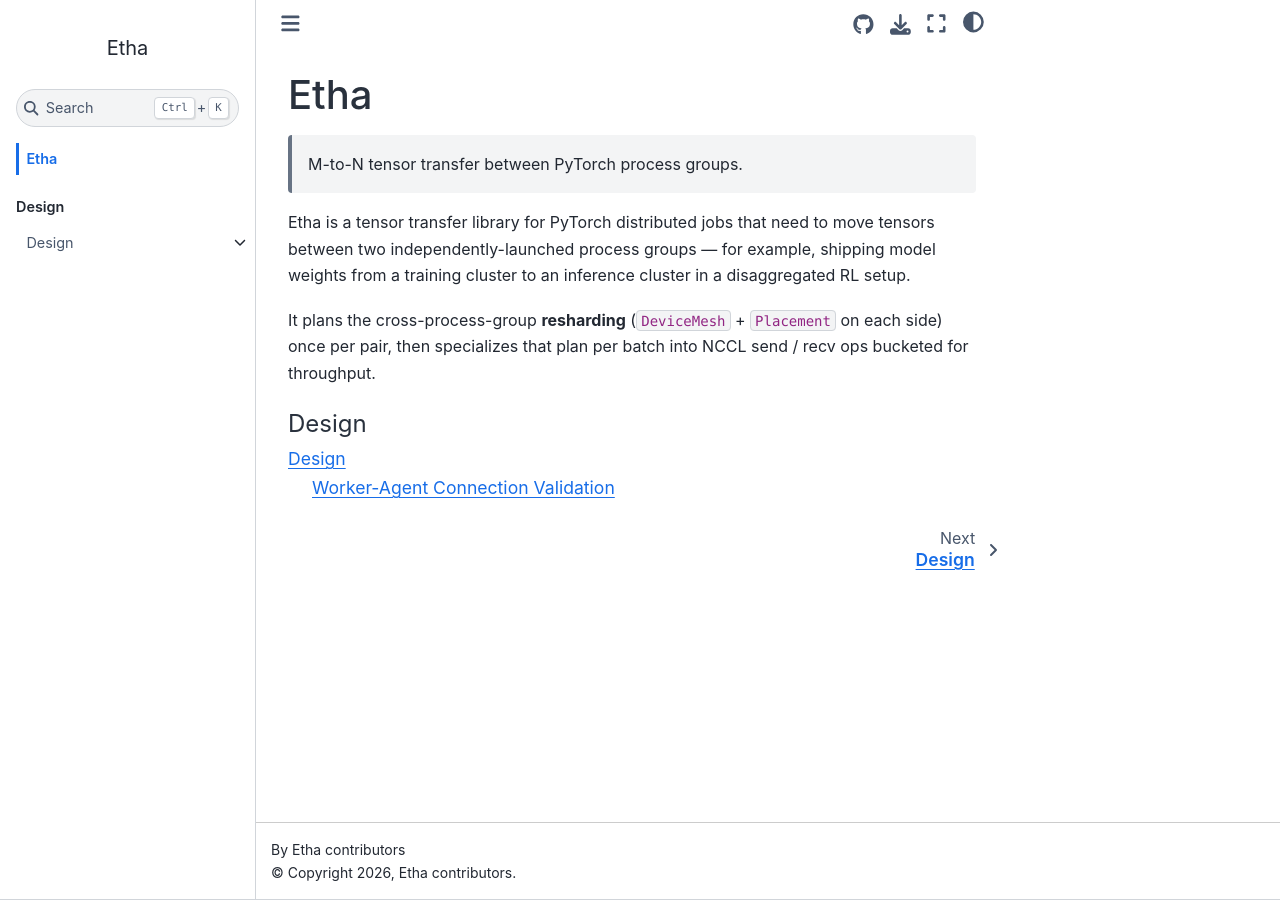
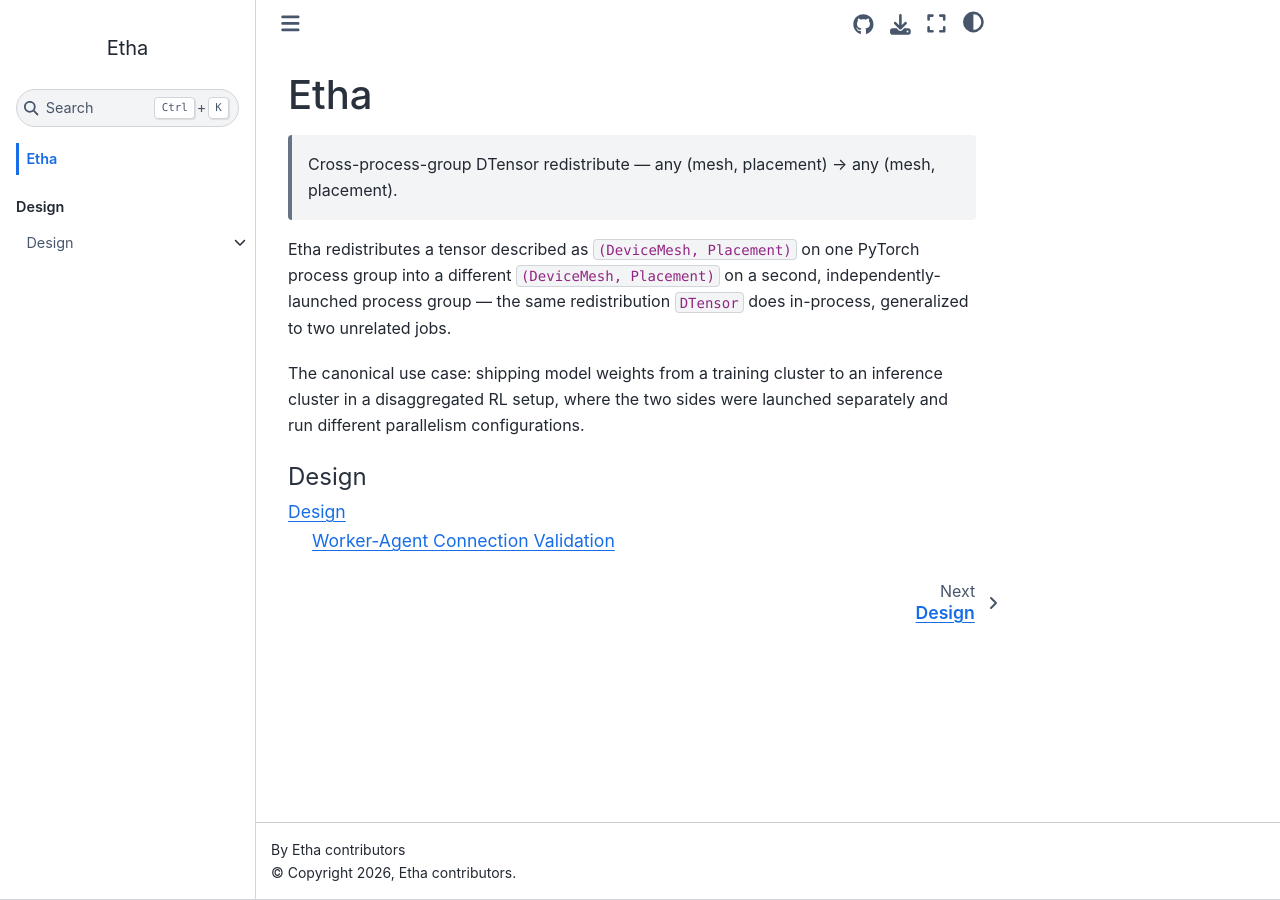
Before and after one commit to cmriat/Etha, a Sphinx documentation site: the page built from docs/index.md, in a window 1280 px wide. Built offline with Sphinx 7.4.7 and the Sphinx Book theme 1.1.4, drawn with Linux system fonts in a browser that asks for light colours; pages that are not in the unit, such as notebooks, are missing from menus.

Commit message:
docs: sharpen project positioning in README and docs index
Reframe Etha around its actual abstraction (cross-process-group DTensor
redistribute) instead of the generic "tensor transfer between process
groups" tagline. The old wording made Etha sound like a transport
library; the new one anchors it to a primitive PyTorch users already
recognize and points out where Etha generalizes it.

- Tagline: M-to-N tensor transfer → "Cross-process-group DTensor
  redistribute — any (mesh, placement) → any (mesh, placement)".
- Intro: lead with the redistribute framing, then the canonical
  disaggregated-RL use case as a concrete instance.
- Properties: Two → Four, adding two that the prior README left implicit:
  - PyTorch-native: layouts are DeviceMesh + Placement, no Etha-specific
    tensor wrapper or layout DSL.
  - Low-intrusion: the host ↔ agent split makes Etha a library to call,
    not a framework to adopt — no model wrappers, no distributed-init
    rewrite.

docs/index.md mirrors the README's tagline + intro (it does not carry
the properties list).

````diff
--- a/docs/index.md
+++ b/docs/index.md
@@ -1,15 +1,15 @@
 # Etha
 
-> M-to-N tensor transfer between PyTorch process groups.
+> Cross-process-group DTensor redistribute — any (mesh, placement) → any (mesh, placement).
 
-Etha is a tensor transfer library for PyTorch distributed jobs that need to
-move tensors between two independently-launched process groups — for example,
-shipping model weights from a training cluster to an inference cluster in a
-disaggregated RL setup.
+Etha redistributes a tensor described as `(DeviceMesh, Placement)` on one
+PyTorch process group into a different `(DeviceMesh, Placement)` on a second,
+independently-launched process group — the same redistribution `DTensor` does
+in-process, generalized to two unrelated jobs.
 
-It plans the cross-process-group **resharding** (`DeviceMesh` + `Placement`
-on each side) once per pair, then specializes that plan per batch into
-NCCL send / recv ops bucketed for throughput.
+The canonical use case: shipping model weights from a training cluster to an
+inference cluster in a disaggregated RL setup, where the two sides were
+launched separately and run different parallelism configurations.
 
 ```{toctree}
 :caption: Design
````
Also changed, not shown: README.md (+24 -17 lines).
